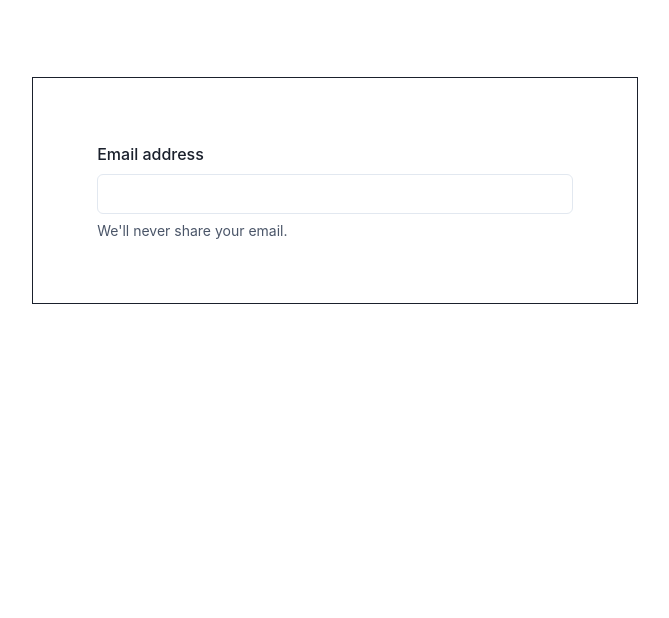
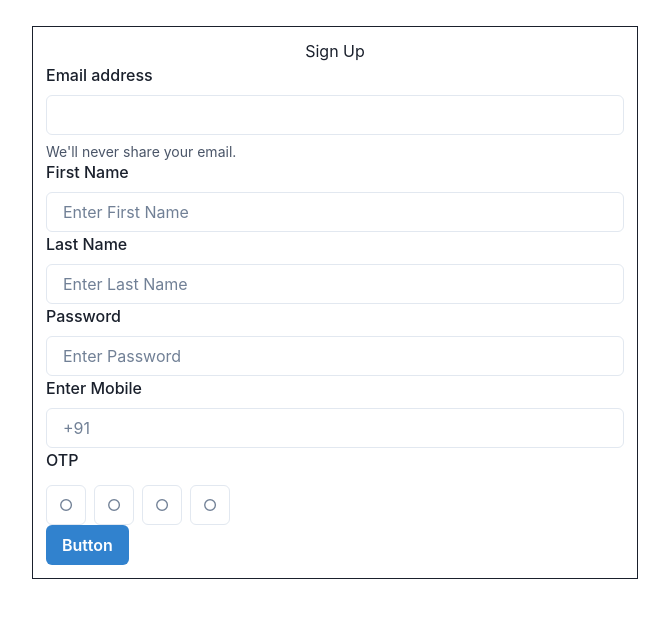
Before and after one commit to rahulrwt09/chakraUi, a React (Create React App) app: page / in a window 1280 px wide. Shown: the top 618 px of the page, without its empty margins (305-974 px from the left). Built offline with nearby package versions, Linux system fonts and the light colour scheme.

Commit message:
create complete  signup page

```diff
--- a/src/Comoponent/form.js
+++ b/src/Comoponent/form.js
@@ -1,19 +1,63 @@
-import React from 'react'
+import React, { useState } from 'react'
 import {
     FormControl,
     FormLabel,
     FormErrorMessage,
     FormHelperText,
-    Input,Container
+    PinInput, PinInputField,
+    Input,Container, Center,
+    HStack,
+    Button, ButtonGroup
   } from '@chakra-ui/react'
+
+
+
 function Form() {
+
+
+    const[loading, setloding]=useState(false)
+
+    const handlesubmit = ()=>{
+      setloding(true);
+      setTimeout(()=>{
+        setloding(false);
+      },2000)
+
+    };
+
   return (
     <div>
- <Container style={{border:'1px solid', padding:'5%', marginTop:'6%'}}>
+ <Container style={{border:'1px solid', padding:'1%', marginTop:'2%'}}>
+    <Center>Sign Up</Center>
 <FormControl>
   <FormLabel>Email address</FormLabel>
   <Input type='email' />
   <FormHelperText>We'll never share your email.</FormHelperText>
+  <FormLabel>First Name</FormLabel>
+  <Input placeholder='Enter First Name' />
+  <FormLabel>Last Name</FormLabel>
+  <Input placeholder='Enter Last Name' />
+
+  <FormLabel>Password</FormLabel>
+  <Input placeholder='Enter Password' type="password" />
+
+  <FormLabel>Enter Mobile</FormLabel>
+  <Input placeholder='+91' type="number" />
+
+  <FormLabel>OTP</FormLabel>
+  <HStack style={{paddingTop:'5px'}}>
+  <PinInput otp>
+    <PinInputField />
+    <PinInputField />
+    <PinInputField />
+    <PinInputField />
+  </PinInput>
+</HStack>
+
+<Button onClick={handlesubmit} colorScheme='blue' isLoading= {loading} loadingText="Submitting...">
+
+Button</Button>
+
 </FormControl>
 </Container>
     </div>
```
